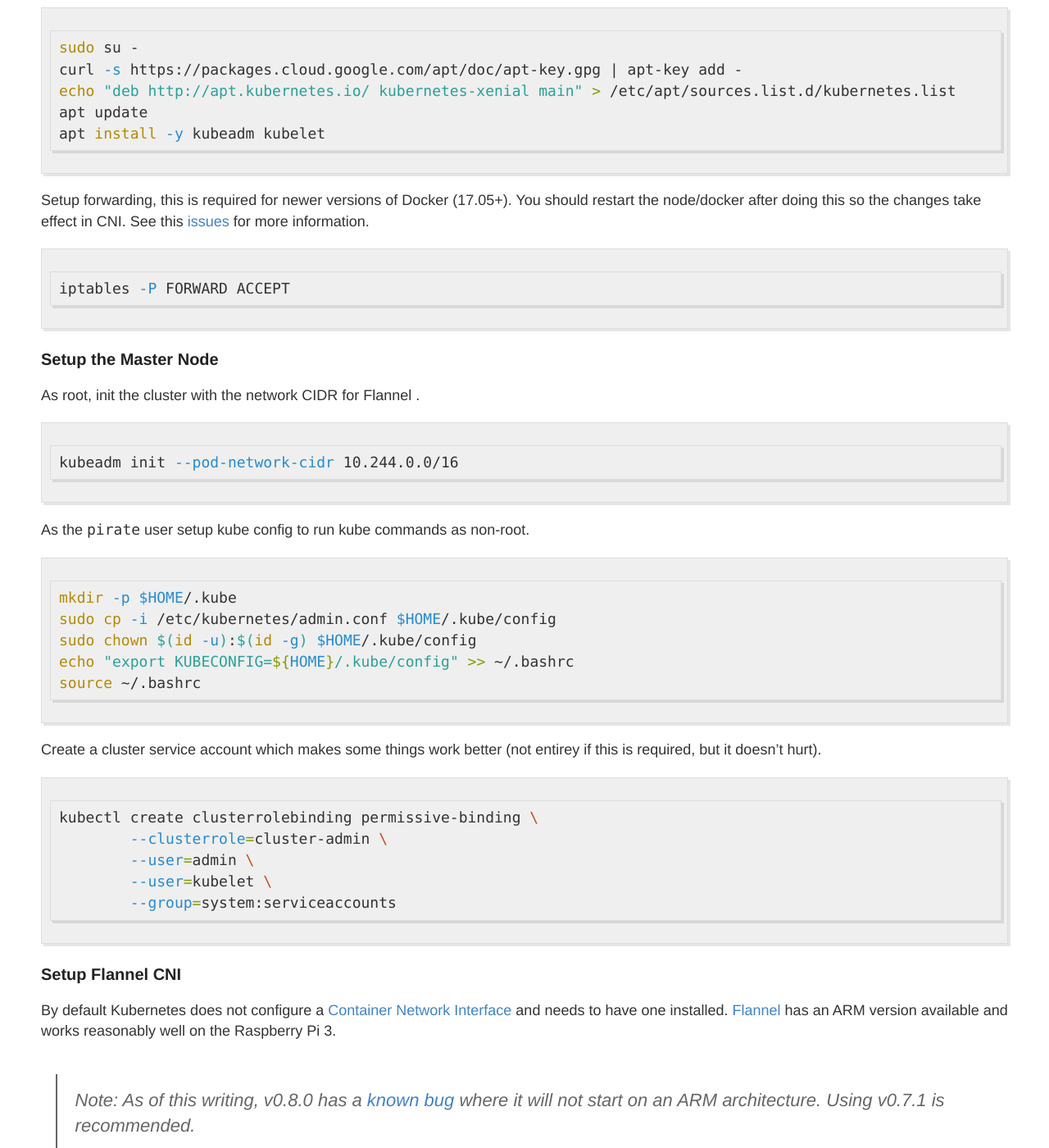
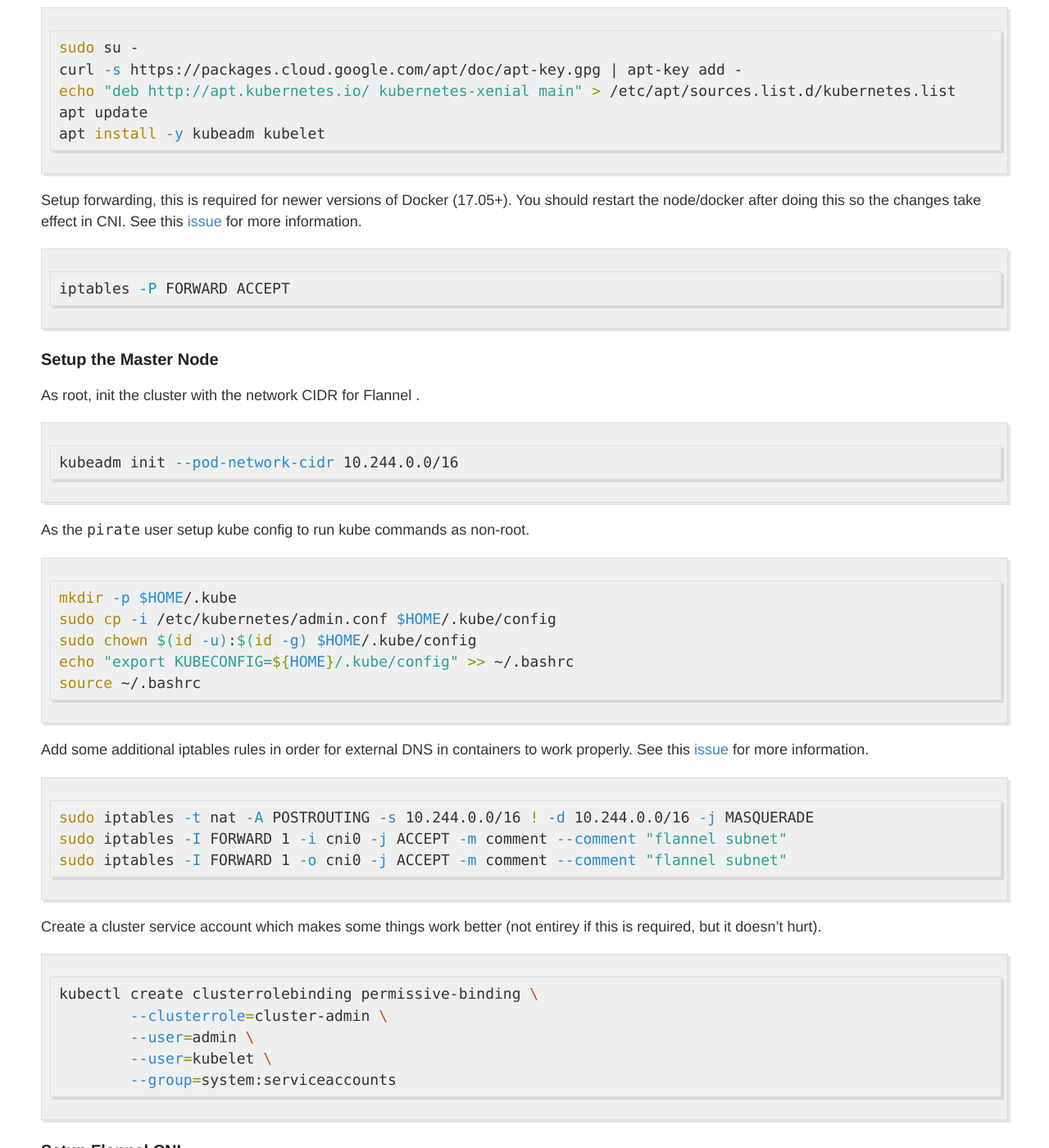
Before and after one commit to ecliptik/ecliptik.github.io, a Jekyll site: the page built from _posts/2017-9-11-Raspberry-Pi-Kubernetes-Cluster.md, in a window 1280 px wide and 1400 px high, scrolled down 1085 px. Shown: the whole window at 82% size. Built offline with Jekyll 4.4.1, drawn with Linux system fonts in a browser that asks for light colours.

Commit message:
Add additional iptable rules

````diff
--- a/_posts/2017-9-11-Raspberry-Pi-Kubernetes-Cluster.md
+++ b/_posts/2017-9-11-Raspberry-Pi-Kubernetes-Cluster.md
@@ -32,7 +32,7 @@
 apt install -y kubeadm kubelet
 ```
 
-Setup forwarding, this is required for newer versions of Docker (17.05+). You should restart the node/docker after doing this so the changes take effect in CNI. See this [issues](https://github.com/coreos/flannel/issues/799) for more information.
+Setup forwarding, this is required for newer versions of Docker (17.05+). You should restart the node/docker after doing this so the changes take effect in CNI. See this [issue](https://github.com/coreos/flannel/issues/799) for more information.
 
 ```shell
 iptables -P FORWARD ACCEPT
@@ -53,6 +53,14 @@
 sudo chown $(id -u):$(id -g) $HOME/.kube/config
 echo "export KUBECONFIG=${HOME}/.kube/config" >> ~/.bashrc
 source ~/.bashrc
+```
+
+Add some additional iptables rules in order for external DNS in containers to work properly. See this [issue](https://github.com/coreos/flannel/issues/799) for more information.
+
+```shell
+sudo iptables -t nat -A POSTROUTING -s 10.244.0.0/16 ! -d 10.244.0.0/16 -j MASQUERADE
+sudo iptables -I FORWARD 1 -i cni0 -j ACCEPT -m comment --comment "flannel subnet"
+sudo iptables -I FORWARD 1 -o cni0 -j ACCEPT -m comment --comment "flannel subnet"
 ```
 
 Create a cluster service account which makes some things work better (not entirey if this is required, but it doesn't hurt).
````
